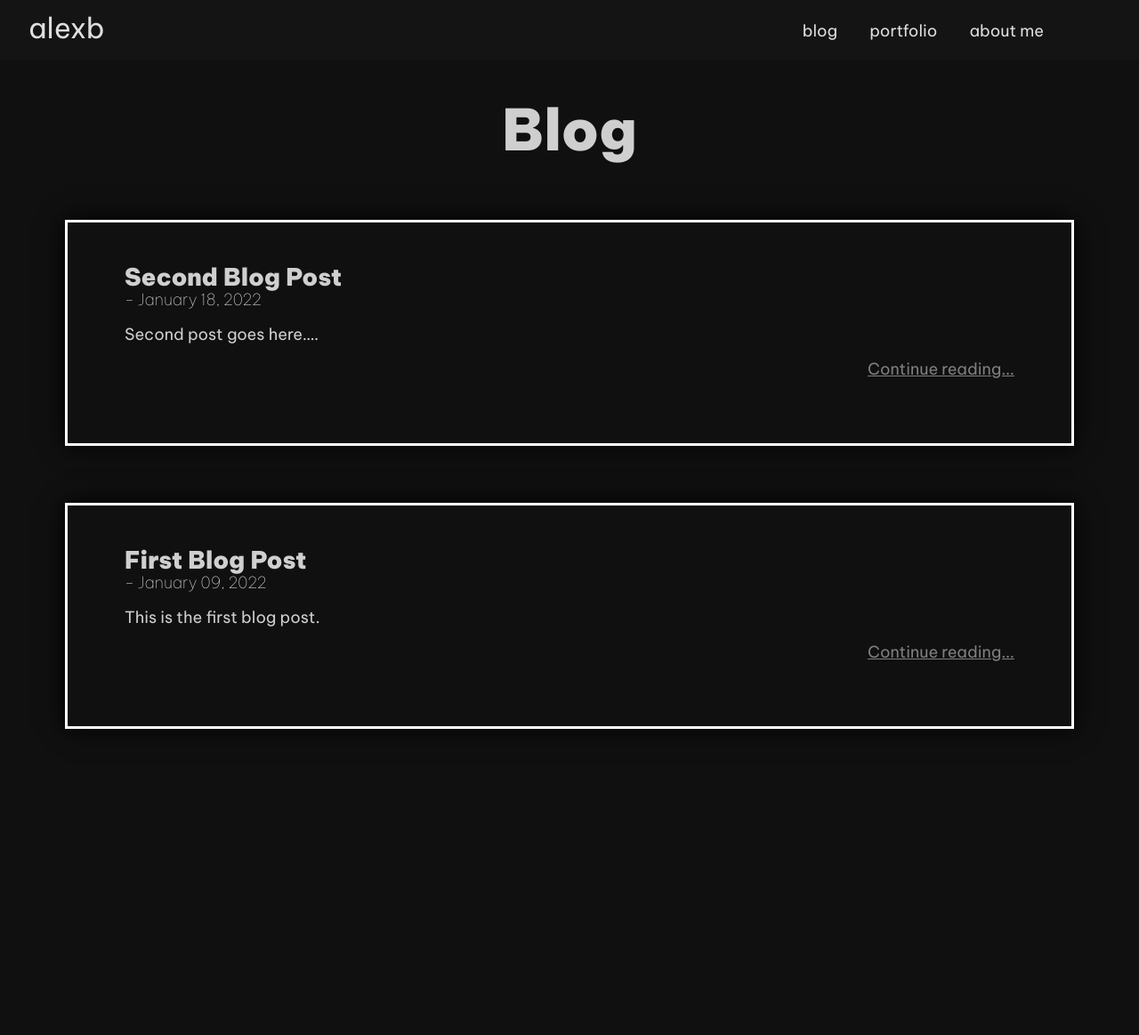
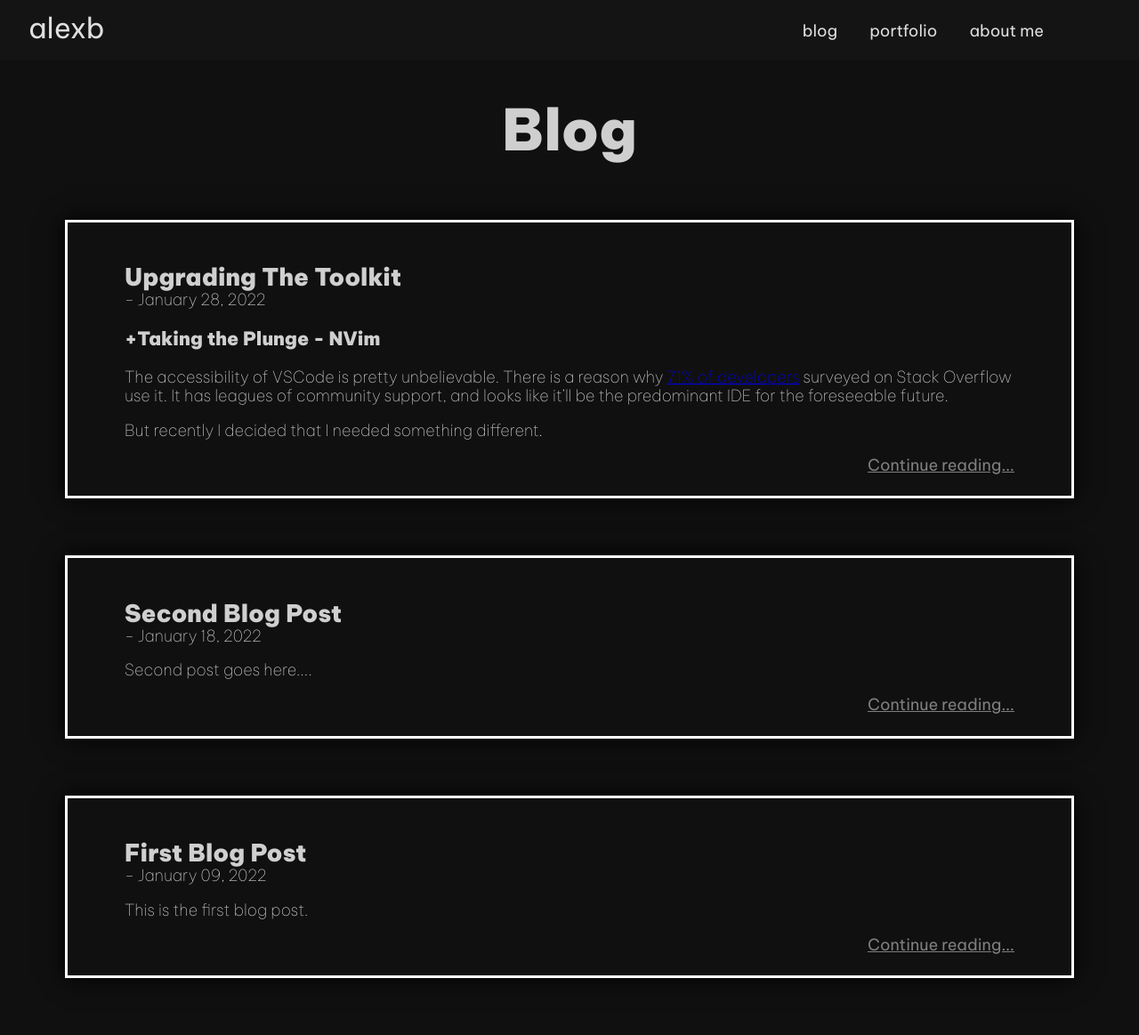
Before and after one commit to ifollowyou-hub/ifollowyou-hub.github.io, a Jekyll site: the page built from blog/index.html, in a window 1280 px wide. Shown: the whole page at 89% size. Built offline with Jekyll 4.4.1, drawn with Linux system fonts in a browser that asks for light colours; before the commit the page ends 900 px from its top, so only the background shows below that.

Commit message:
Add Post Excerpts and Blog Index Fix

```diff
--- /dev/null
+++ b/_posts/2022-01-28-upgrading-the-toolkit.md
@@ -0,0 +1,36 @@
+---
+layout: default
+excerpt_separator: <!--jump-->
+---
+
+### +Taking the Plunge - NVim
+The accessibility of VSCode is pretty unbelievable.
+There is a reason why [71% of developers](https://insights.stackoverflow.com/survey/2021#section-most-popular-technologies-integrated-development-environment)
+surveyed on Stack Overflow use it. It has leagues of community support, and looks
+like it'll be the predominant IDE for the foreseeable future.
+
+But recently I decided that I needed something different.
+<!--jump-->
+
+When is it time to upgrade your toolset? I came to the realization that the limiting
+factor on how quickly and efficiently I could edit was my knowledge of VSCode.
+
+After pairing with some colleagues, and seeing just how much they could do with a
+few keystrokes, I knew I needed to convert to a dedicated _text editor_.
+The two main selling points for me were:
+1. Editing text at the speed of thought. I've worked with countless end-users and
+engineers that know exactly what text they want, and where they want it, but the
+translation takes so many steps. To be able to change text as quickly as my brain
+can process it is a huge quality-of-life improvement for me in more areas than just
+coding.
+
+2. Extensibility without the 'magic'. Most widely-used editors can do
+everything the others can. There's virtually no competitive advantage among them.
+But the reason I like NVim and Vim over something like VSCode is the same reason
+I'd rather own a 1985 Ford Ranger over a 2022 Mercedes Benz. Both will get you
+from A to B, but you can open up the hood on an old truck and know exactly what
+you're looking at. Good luck finding the battery or fuse box [on this thing](https://www.ihwanburhan.com/wp-content/uploads/2020/06/2022-Mercedes-Benz-S550-Engine.png).
+
+Of course, it took a month or more to surpass my efficiency from previous editors,
+but the peaks and valleys of self-improvement are feelings that I'm happy to
+entertain.
--- a/_sass/blog.scss
+++ b/_sass/blog.scss
@@ -16,16 +16,15 @@
 .post-container {
   box-shadow: 0px 0px 26px #000;
   border: 3px white solid;
-  height: 25vh;
   padding: 1.5rem 4rem;
   margin: 4rem auto;
-  max-height: 200px;
+  max-height: 800px;
   max-width: 1000px;
   h2 {
     margin-bottom: 0;
   }
   p {
-  font-weight: 400;
+  font-weight: 300;
   }
   .post-date {
     font-weight: 200;
--- a/blog/index.html
+++ b/blog/index.html
@@ -15,7 +15,7 @@ description: Posts from Alex
     <h2>{{ post.title }}</h2>
     <div class="post-date">- {{ post.date | date: '%B %d, %Y'}}</div>
     </div>
-    <p>{{ post.content }}</p>
+    <p>{{ post.excerpt }}</p>
     <div class="post-image"></div>
   </div>
   <div class="blog-jump">
--- a/index.html
+++ b/index.html
@@ -9,7 +9,7 @@ layout: default
   I'm Alex. Nice to meet you.
 </div>
 <div class="intro-text">
-  I'm a software developer from North Carolina who loves playing and repairing guitars.
+  I'm a full-stack software developer from North Carolina who loves playing and repairing guitars.
   Learning is a lifelong journey, and some of my favorite topics are <strong>privacy</strong>,
    <strong> security</strong>, and <strong>history</strong>.
    On this site I'll share what I'm working on, what I'm reading, and <em>even</em> what I'm thinking.
@@ -20,7 +20,7 @@ layout: default
     Latest Blog Post
     {% for post in site.posts limit:1 %}
     <h4>{{ post.title }}</h4>
-    <p>{{ post.content }}</p>
+    <p>{{ post.excerpt }}</p>
     {% endfor %}
 
   </div>
```
